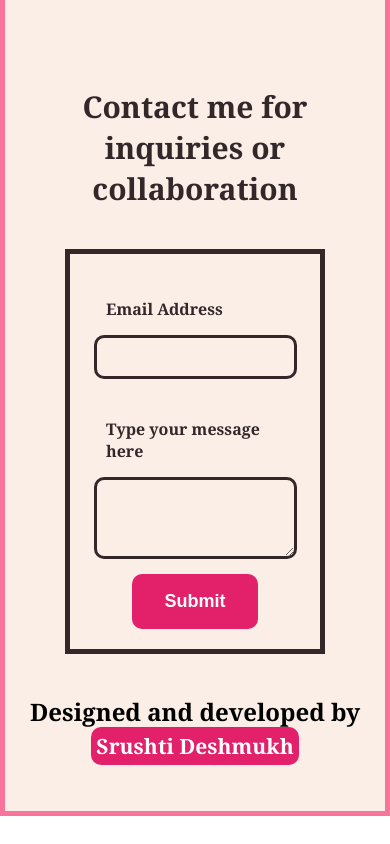
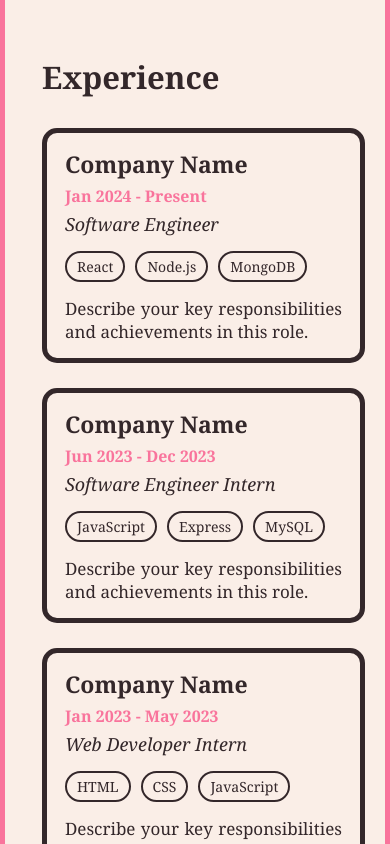
Before and after one commit to Srushti2002/portfolio, a Next.js app: page / in a window 390 px wide. Shown: the part 4760-5604 px from the top of the page. Before the commit the page ends 5576 px from the top, so only its background shows below. Built offline with nearby package versions, Linux system fonts and the light colour scheme.

Commit message:
Add experience section with styling and navigation links

```diff
--- /dev/null
+++ b/src/components/experience.js
@@ -0,0 +1,60 @@
+import classes from '../styles/experience.module.scss'
+
+const experienceInfo = [
+    {
+        company: "Company Name",
+        role: "Software Engineer",
+        timeline: "Jan 2024 - Present",
+        techStack: ["React", "Node.js", "MongoDB"],
+        description: "Describe your key responsibilities and achievements in this role.",
+        key: 0
+    },
+    {
+        company: "Company Name",
+        role: "Software Engineer Intern",
+        timeline: "Jun 2023 - Dec 2023",
+        techStack: ["JavaScript", "Express", "MySQL"],
+        description: "Describe your key responsibilities and achievements in this role.",
+        key: 1
+    },
+    {
+        company: "Company Name",
+        role: "Web Developer Intern",
+        timeline: "Jan 2023 - May 2023",
+        techStack: ["HTML", "CSS", "JavaScript"],
+        description: "Describe your key responsibilities and achievements in this role.",
+        key: 2
+    },
+]
+
+export default function Experience(){
+    return(
+        <div className={classes.experienceRoot} id="newExperience">
+            <p className={classes.experienceTitle} data-aos="fade-up">Experience</p>
+
+            <div className={classes.content}>
+                {
+                    experienceInfo.map((exp) => {
+                        return(
+                            <div key={exp.key} className={classes.experienceHolder} data-aos="fade-up">
+                                <div className={classes.experienceEach}>
+                                    <div className={classes.experienceHeader}>
+                                        <div className={classes.company}>{exp.company}</div>
+                                        <div className={classes.timeline}>{exp.timeline}</div>
+                                    </div>
+                                    <div className={classes.role}>{exp.role}</div>
+                                    <div className={classes.techStack}>
+                                        {exp.techStack.map((tech, i) => (
+                                            <span key={i} className={classes.techTag}>{tech}</span>
+                                        ))}
+                                    </div>
+                                    <div className={classes.description}>{exp.description}</div>
+                                </div>
+                            </div>
+                        )
+                    })
+                }
+            </div>
+        </div>
+    )
+}
--- a/src/components/navbar.js
+++ b/src/components/navbar.js
@@ -29,6 +29,7 @@ export default function Navbar(){
                     <li><a href="#newAboutUs">About me</a></li>
                     <li><a href="#newSkill">Skills</a></li>
                     <li><a href="#newProject">Projects</a></li>
+                    <li><a href="#newExperience">Experience</a></li>
                     <li><a href="#newContact">Contact</a></li>
                     <li><a href="/ResumeNew (3).pdf" target="_blank">Resume</a></li>
                     <li ><a href="https://www.linkedin.com/in/srushti-deshmukh-616111221/">LinkedIn</a></li>
--- a/src/components/pcnavbar.js
+++ b/src/components/pcnavbar.js
@@ -19,6 +19,7 @@ export default function Pcnavbar(){
                     <li><a href="#newAboutUs">About me</a></li>
                     <li><a href="#newSkill">Skills</a></li>
                     <li><a href="#newProject">Projects</a></li>
+                    <li><a href="#newExperience">Experience</a></li>
                     <li><a href="#newContact">Contact</a></li>
                     <div className={classes.navHire}>
                     <GiHamburgerMenu className={classes.navHireImg} onClick={click} height="31px" width="21px" />
--- a/src/pages/index.js
+++ b/src/pages/index.js
@@ -7,6 +7,7 @@ import Header from '../components/head'
 import Aboutus from '../components/aboutus'
 import Skills from '../components/skill'
 import Projects from '../components/projects'
+import Experience from '../components/experience'
 import Contact from '../components/contact'
 
 
@@ -30,6 +31,7 @@ export default function Home() {
           <Aboutus />
           <Skills />
           <Projects />
+          <Experience />
           <Contact />
 
     </div>
--- /dev/null
+++ b/src/styles/experience.module.scss
@@ -0,0 +1,178 @@
+.experienceRoot{
+    background-color: #FAEEE7;
+    padding: 100px 20px 100px 20px;
+    background-size: 100% 100%;
+    height: fit-content;
+    font-family: Cambria, Cochin, Georgia, Times, 'Times New Roman', serif;
+    color:#33272A;
+    border: 10px solid #F9749C;
+    border-top: none;
+    border-bottom: none;
+
+    .experienceTitle{
+        font-size: 50px;
+        padding-left: 140px;
+        font-weight:bold;
+        padding-bottom: 50px;
+    }
+
+    .content{
+        display: flex;
+        flex-direction: column;
+        align-items: center;
+        row-gap: 40px;
+        padding: 0px 140px;
+
+        .experienceHolder{
+            width: 100%;
+            max-width: 900px;
+            cursor: pointer;
+
+            .experienceEach{
+                border: 5px solid #33272A;
+                border-radius: 15px;
+                padding: 25px 35px;
+
+                .experienceHeader{
+                    display: flex;
+                    flex-direction: row;
+                    justify-content: space-between;
+                    align-items: baseline;
+                    flex-wrap: wrap;
+                    row-gap: 5px;
+
+                    .company{
+                        font-size: 31px;
+                        font-weight: bold;
+                    }
+                    .timeline{
+                        font-size: 21px;
+                        color: #F9749C;
+                        font-weight: bold;
+                    }
+                }
+
+                .role{
+                    font-size: 25px;
+                    font-style: italic;
+                    padding-top: 5px;
+                    padding-bottom: 15px;
+                }
+
+                .techStack{
+                    display: flex;
+                    flex-wrap: wrap;
+                    column-gap: 10px;
+                    row-gap: 10px;
+                    padding-bottom: 15px;
+
+                    .techTag{
+                        border: 2.7px solid #33272A;
+                        border-radius: 20px;
+                        padding: 5px 15px;
+                        font-size: 18px;
+                    }
+                }
+
+                .description{
+                    font-size: 22px;
+                    text-align: justify;
+                }
+            }
+        }
+    }
+}
+
+@media (max-width: 1000px){
+    .experienceRoot{
+        padding: 50px 10px 50px 10px;
+        border: 10px solid #F9749C;
+        border-top: none;
+        border-bottom: none;
+
+        .experienceTitle{
+            font-size: 41px;
+            padding-left: 31px;
+            font-weight: bold;
+        }
+
+        .content{
+            padding: 0px 21px;
+            row-gap: 30px;
+
+            .experienceHolder{
+                .experienceEach{
+                    padding: 20px 25px;
+
+                    .experienceHeader{
+                        .company{
+                            font-size: 27px;
+                        }
+                        .timeline{
+                            font-size: 19px;
+                        }
+                    }
+                    .role{
+                        font-size: 22px;
+                    }
+                    .techStack{
+                        .techTag{
+                            font-size: 16px;
+                        }
+                    }
+                    .description{
+                        font-size: 20px;
+                    }
+                }
+            }
+        }
+    }
+}
+
+@media (max-width: 710px){
+    .experienceRoot{
+        padding: 50px 10px 50px 37px;
+        border: 5px solid #F9749C;
+        border-top: none;
+        border-bottom: none;
+
+        .experienceTitle{
+            font-size: 31px;
+            padding-left: 0px;
+            padding-bottom: 30px;
+        }
+
+        .content{
+            padding: 0px 10px 0px 0px;
+            row-gap: 25px;
+
+            .experienceHolder{
+                .experienceEach{
+                    padding: 15px 18px;
+
+                    .experienceHeader{
+                        flex-direction: column;
+                        .company{
+                            font-size: 23px;
+                        }
+                        .timeline{
+                            font-size: 16px;
+                        }
+                    }
+                    .role{
+                        font-size: 18px;
+                    }
+                    .techStack{
+                        .techTag{
+                            font-size: 14px;
+                            padding: 4px 10px;
+                        }
+                    }
+                    .description{
+                        font-size: 17px;
+                    }
+                }
+            }
+        }
+    }
+}
```
